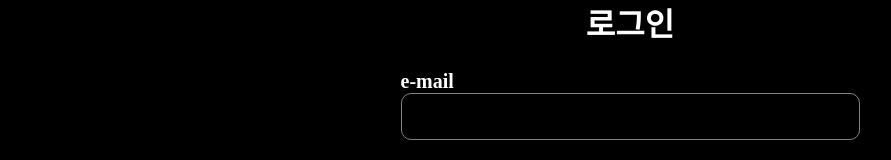
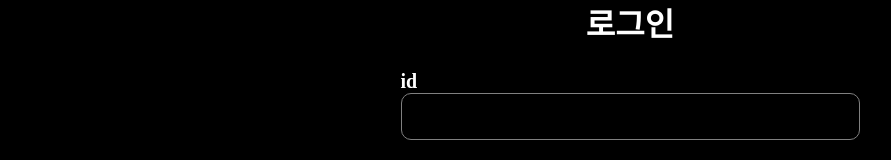
Before and after one commit to Applion-11th/Applion-Client, a React (Create React App) app: page /login in a window 1280 px wide. Shown: the part 125-285 px from the top of the page, without its empty margins (10-901 px from the left). Built offline with nearby package versions, Linux system fonts and the light colour scheme; a web font is replaced by a local one.

Commit message:
feat: change email to id in /login

```diff
--- a/src/pages/Login.js
+++ b/src/pages/Login.js
@@ -15,7 +15,7 @@ const Login = () => {
   });
 
   const [info, setInfo] = useState({
-    email: "",
+    username: "",
     pw: "",
     correct: true,
   });
@@ -36,7 +36,7 @@ const Login = () => {
     e.preventDefault();
     axios
       .post(`${process.env.REACT_APP_SERVER_URL}login/`, {
-        email: info.email,
+        username: info.username,
         password: info.pw,
       })
       .then((response) => {
@@ -68,8 +68,8 @@ const Login = () => {
         <Title>로그인</Title>
         <Space height="25px" />
         <Form action="#" onSubmit={handleSubmit}>
-          <Text>e-mail</Text>
-          <Input onChange={(e) => handleChange(e)} id="email" value={info.email} />
+          <Text>id</Text>
+          <Input onChange={(e) => handleChange(e)} id="username" value={info.username} />
           <Space height="29px" />
           <Text>password</Text>
           <InputPwd onChange={(e) => handleChange(e)} id="pw" value={info.pw} />
```
